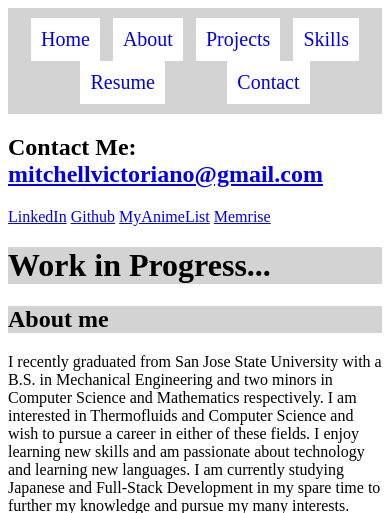
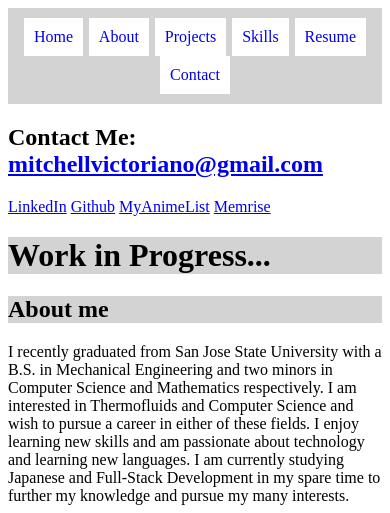
Before and after one commit to MitchellAV/Portfolio, a PHP site: page /index.php in a window 390 px wide. Shown: the top 513 px of the page. Run offline with PHP 8.4, Linux system fonts and the light colour scheme.

Commit message:
nav font size

```diff
--- a/style.css
+++ b/style.css
@@ -14,7 +14,7 @@ nav li {
 
 nav a {
   text-decoration: none;
-  font-size: 20px;
+  font-size: 1rem;
 }
 
 h1 {
@@ -138,6 +138,10 @@ article {
       "desc"
       "live-view";
   }
+
+  nav a {
+    font-size: 1rem;
+  }
 }
 
 /* Large devices (laptops/desktops, 992px and up) */
```
